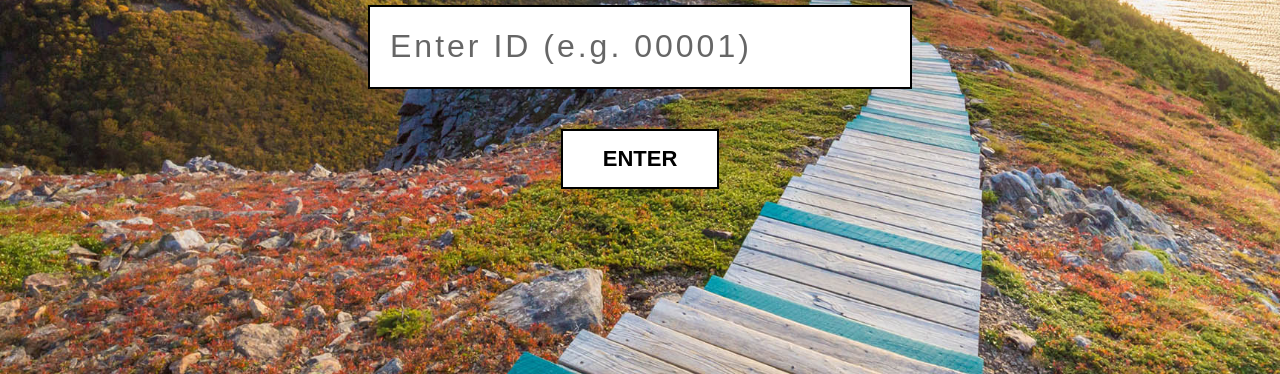
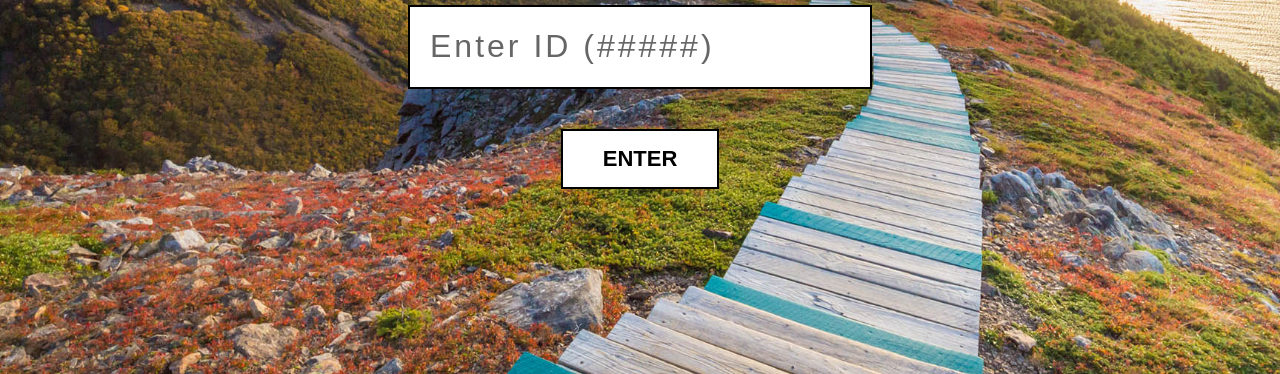
Before and after one commit to hikkistudio/aaa-demonstration, a plain HTML site: page index.html in a window 1280 px wide. Shown: the part 426-800 px from the top of the page. Drawn offline with Linux system fonts and the light colour scheme.

Commit message:
Update input placeholder format in index.html

```diff
--- a/index.html
+++ b/index.html
@@ -76,7 +76,7 @@
         }
 
         input {
-            width: 500px;
+            max-width: 500px;
             height: 60px;
             font-size: 32px;
             border: 2px solid black;
@@ -115,7 +115,7 @@
 
         <div class="label">PHOTO ID</div>
 
-        <input id="photoIdInput" type="text" placeholder="Enter ID (e.g. 00001)" maxlength="5">
+        <input id="photoIdInput" type="text" placeholder="Enter ID (#####)" maxlength="5">
 
         <button onclick="goNext()">ENTER</button>
 
```
